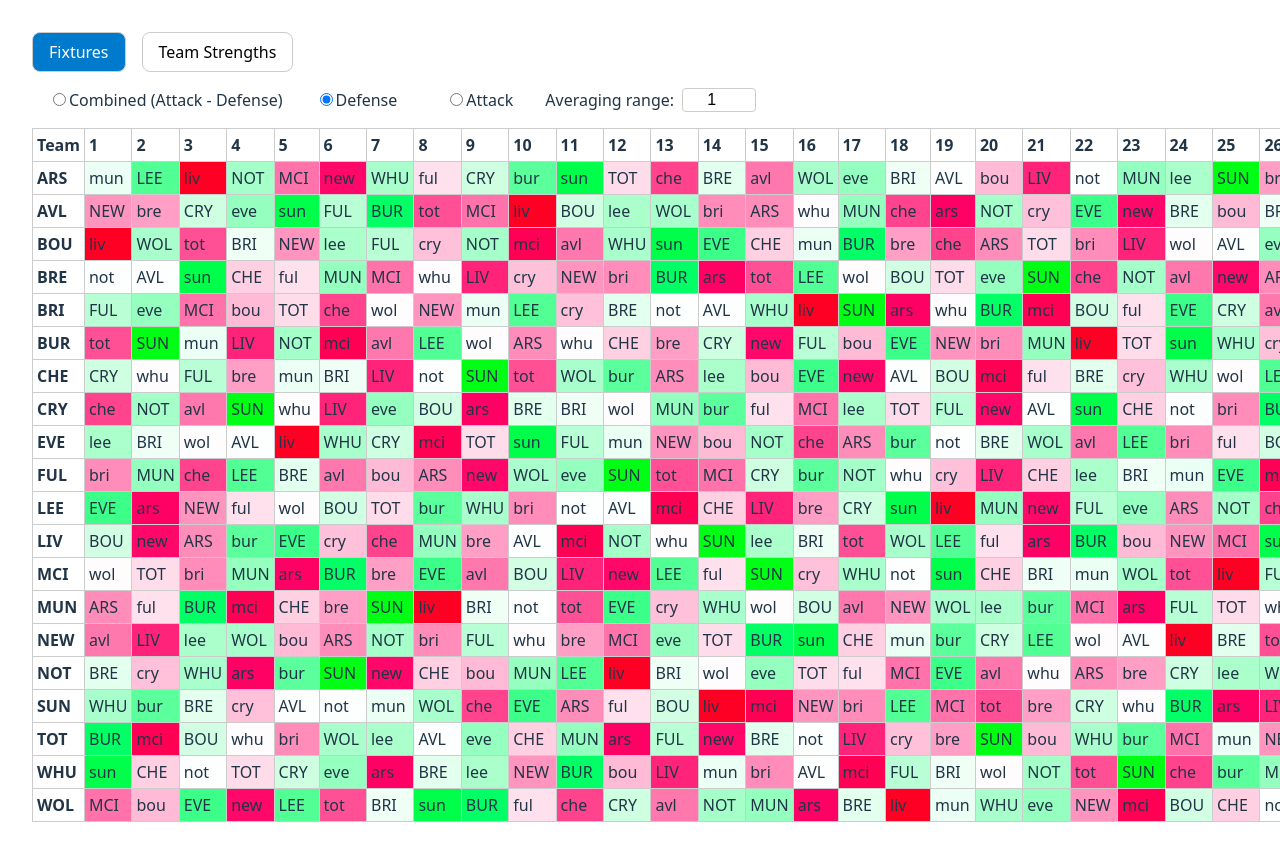
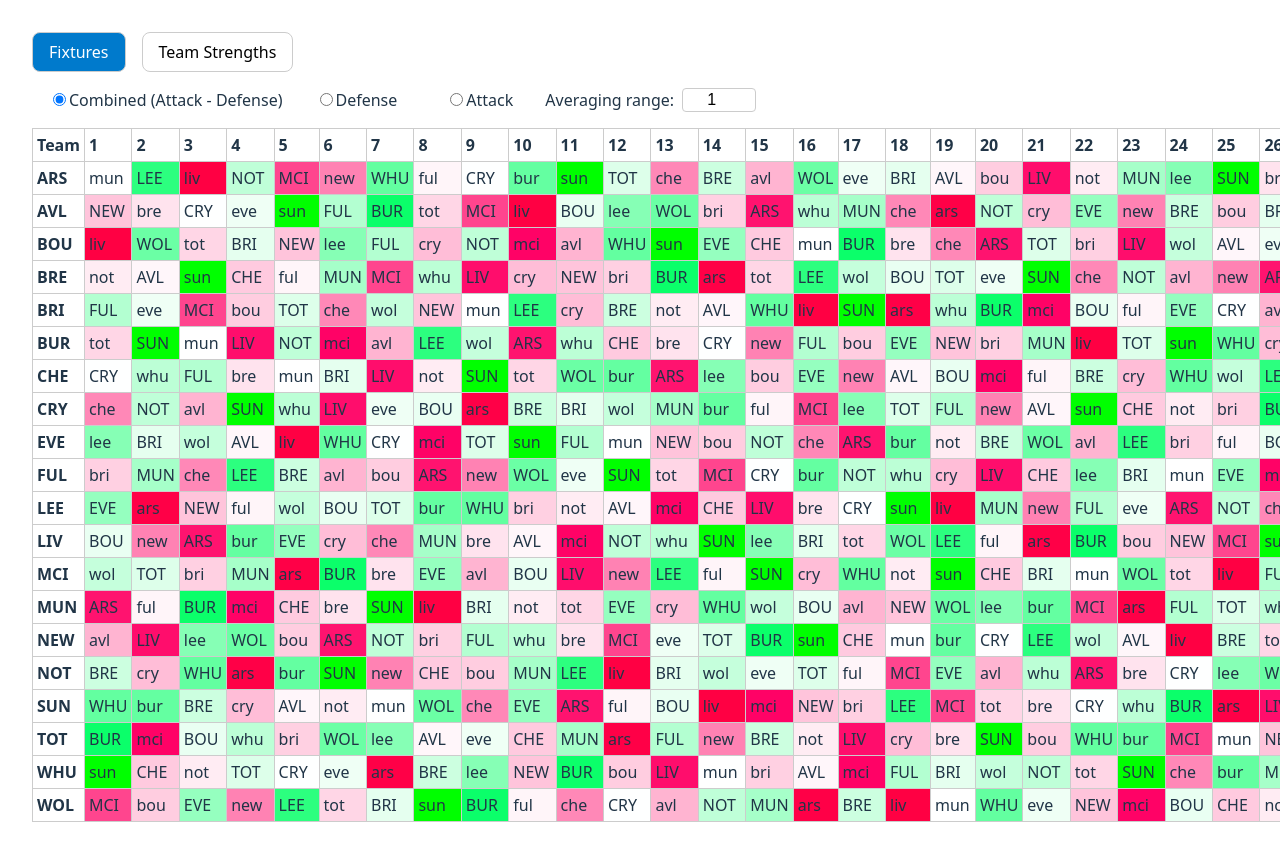
Before and after one commit to daveweij/fixture_ticker, a React (Vite) app: page / in a window 1280 px wide. Shown: the top 854 px of the page. Built offline with nearby package versions, Linux system fonts and the light colour scheme.

Commit message:
Make combined default, and fix variable names

```diff
--- a/src/App.tsx
+++ b/src/App.tsx
@@ -78,7 +78,7 @@ function App() {
   const [minStrength, setMinStrength] = useState(0);
   const [maxStrength, setMaxStrength] = useState(0);
   const [medianStrength, setMedianStrength] = useState(0);
-  const [strengthType, setStrengthType] = useState<'attack' | 'defense' | 'average'>('attack');
+  const [strengthType, setStrengthType] = useState<'attack' | 'defense' | 'combined'>('combined');
   const [homeAdvantage, setHomeAdvantage] = useState(0);
   const [activeTab, setActiveTab] = useState<'fixtures' | 'strengths'>('fixtures');
   const [teamStrengths, setTeamStrengths] = useState<TeamStrength[]>([]);
@@ -213,9 +213,9 @@ function App() {
               <input
                 type="radio"
                 name="strengthType"
-                value="average"
-                checked={strengthType === 'average'}
-                onChange={() => setStrengthType('average')}
+                value="combined"
+                checked={strengthType === 'combined'}
+                onChange={() => setStrengthType('combined')}
               />
               Combined (Attack - Defense)
             </label>
```
